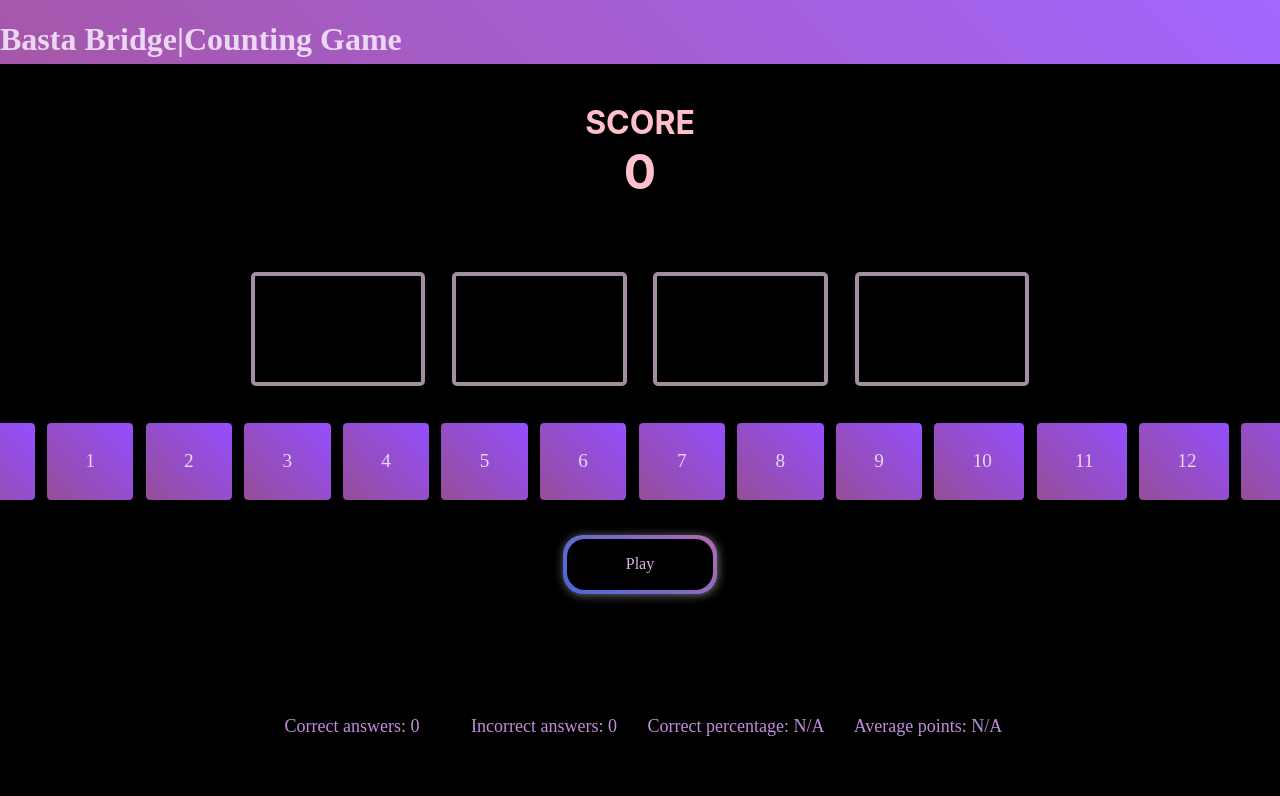
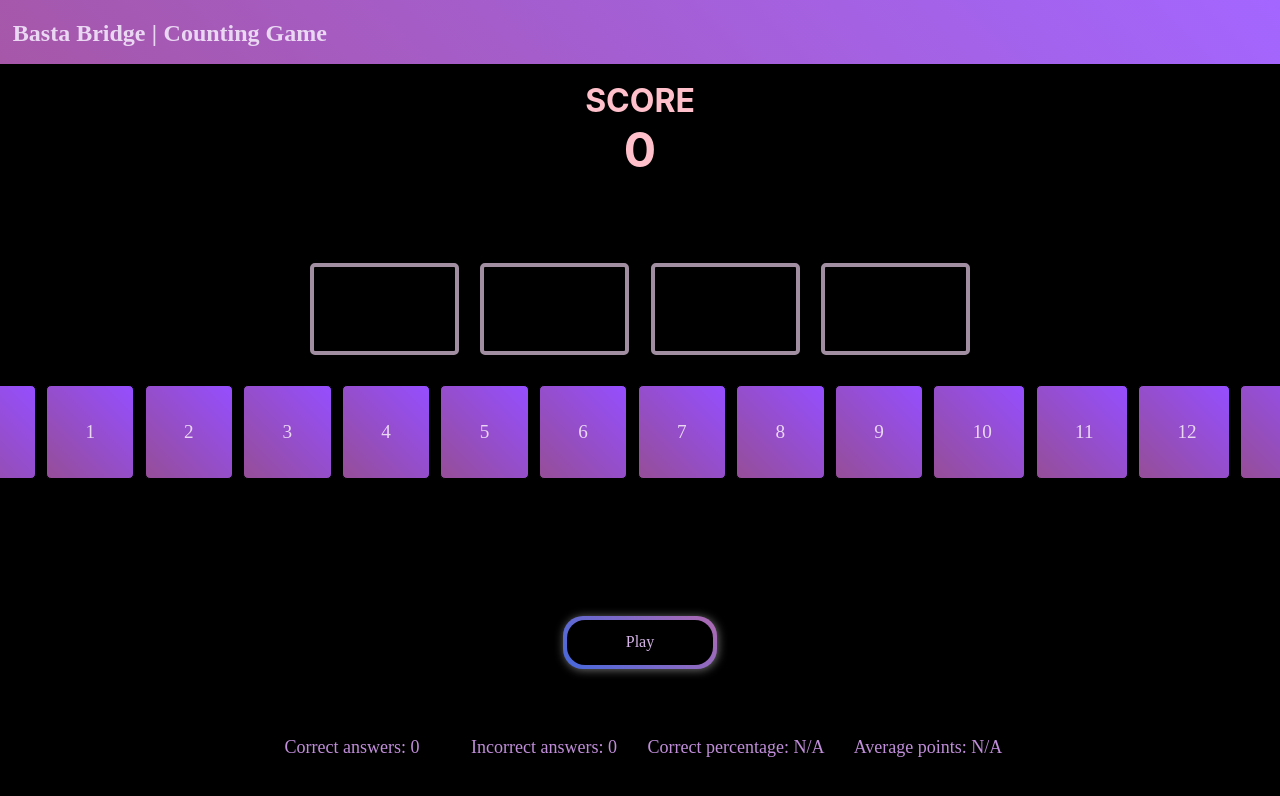
Before and after one commit to petarbasta/Bridge-Counting-Game, a React (Create React App) app: page / in a window 1280 px wide. Shown: the top 796 px of the page. Built offline with nearby package versions, Linux system fonts and the light colour scheme; no server answers.

Commit message:
Conditionally display problems

```diff
--- a/src/Game.css
+++ b/src/Game.css
@@ -62,7 +62,7 @@
     box-shadow: 0 12px 24px rgba(128, 128, 128, 0.1);
   }
 
-  .stats {
+  .stats-text {
     color: #c18eda;
     font-family: "didot";
     font-size: large;
--- a/src/Game.tsx
+++ b/src/Game.tsx
@@ -12,10 +12,12 @@ type GameState = {
   answer: number | null | string
   answersLocked: boolean
   isInGame: boolean,
+  isGameComplete: boolean
   problemsRemaining: number,
   correctAnswers: number,
   incorrectAnswers: number,
   score: number,
+  totalPointsScored: number
   pointsForProblem: number | null,
 }
 
@@ -36,7 +38,7 @@ class Game extends React.Component<{}, GameState> {
         this.delay = this.delay.bind(this)
         this.submit = this.submit.bind(this)
         this.keydown = this.keydown.bind(this)
-        this.tenProblems = this.tenProblems.bind(this)
+        this.generateProblems = this.generateProblems.bind(this)
         this.getScore = this.getScore.bind(this)
 
         this.startTime = null
@@ -49,10 +51,12 @@ class Game extends React.Component<{}, GameState> {
           answer: null,
           answersLocked: true,
           isInGame: false,
+          isGameComplete: false,
           problemsRemaining: 0,
           correctAnswers: 0,
           incorrectAnswers: 0,
           score: 0,
+          totalPointsScored: 0,
           pointsForProblem: null,
         }
     }
@@ -67,7 +71,6 @@ class Game extends React.Component<{}, GameState> {
       num2: null,
       num3: null,
       answer: null,
-      isInGame: true,
       pointsForProblem: null
     })
 
@@ -102,7 +105,7 @@ class Game extends React.Component<{}, GameState> {
     document.removeEventListener("keydown", this.keydown, false);
 
     let elapsedTime = new Date().getTime() - this.startTime!
-    this.setState({ answer: answer, answersLocked: true, isInGame: false })
+    this.setState({ answer: answer, answersLocked: true })
 
     // If answer is correct
     if (answer === this.problem![3]) {
@@ -110,6 +113,7 @@ class Game extends React.Component<{}, GameState> {
       let pointsForProblem = this.getScore(elapsedTime)
       this.setState({
         score: this.state.score + pointsForProblem,
+        totalPointsScored: this.state.totalPointsScored + pointsForProblem,
         pointsForProblem: pointsForProblem,
         correctAnswers: this.state.correctAnswers + 1,
       })
@@ -129,6 +133,10 @@ class Game extends React.Component<{}, GameState> {
       // Decrement counter and start next problem
       this.setState({ problemsRemaining: this.state.problemsRemaining - 1 }, () => { this.onStart() })
     }
+    else {
+      await this.delay(GameConfig.problemDelay)
+      this.setState({ isInGame: false, isGameComplete: true})
+    }
   }
 
   // Get score for problem based on time to answer
@@ -145,10 +153,10 @@ class Game extends React.Component<{}, GameState> {
     }
   }
 
-  // Initiates 10 new problems
-  async tenProblems() {
+  // Generates new problems
+  async generateProblems() {
     logEvent(analytics, 'new_game_initiated')
-    this.setState({ problemsRemaining: 9 }, () => { this.onStart() })
+    this.setState({ problemsRemaining: GameConfig.roundsPerGame - 1, isInGame: true, isGameComplete: false, score: 0 }, () => { this.onStart() })
   }
 
   // Set program to sleep
@@ -178,6 +186,13 @@ class Game extends React.Component<{}, GameState> {
   }
 
     render() {
+        let messageColor = "#a18fa1"
+        if (this.state.pointsForProblem !== null) {
+          messageColor = this.state.pointsForProblem === 0 ? "#990000" : "green"
+        }
+
+        let message = this.state.pointsForProblem === null ? null : <h3 style={{ color: messageColor, fontFamily: "didot", fontSize: "xx-large" }}>+ {this.state.pointsForProblem.toLocaleString()} points</h3>
+
         const numbers = [0, 1, 2, 3, 4, 5, 6, 7, 8, 9, 10, 11, 12, 13]
         const answerButtons = numbers.map((key) => {
             return (
@@ -187,33 +202,27 @@ class Game extends React.Component<{}, GameState> {
             )
         })
 
-        let messageColor = "#a18fa1"
-
-        if (this.state.pointsForProblem !== null) {
-        messageColor = this.state.pointsForProblem === 0 ? "#990000" : "green"
-        }
-
-        let message = this.state.pointsForProblem === null ? null : <h2 style={{ color: messageColor, fontFamily: "didot", fontSize: "xx-large" }}>+ {this.state.pointsForProblem.toLocaleString()} points</h2>
-
         return (
             <div style={{ display: "flex", flexDirection: "column", justifyContent: "center", alignItems: "center", height: "100%", width: "100%", backgroundColor: "black" }}>
 
-              {/* Game */}
-              <div style={{ display: "flex", flexDirection: "column", justifyContent: "center", alignItems: "center", height: "80%", width: "100%" }}>
-
+              <div style= {{ display: "flex", flexDirection: "column", justifyContent: "center", alignItems: "center", height: "25%", width: "100%" }}>
                 {/* Total score */}
-                <div style= {{ display: "flex", flexDirection: "column", justifyContent: "center", alignItems: "center", height: "20%", width: "100%" }}>
+                <div style= {{ display: "flex", flexDirection: "column", justifyContent: "center", alignItems: "center", height: "75%", width: "100%" }}>
                     <h3 style= {{ color: 'pink', margin: '0%', fontSize: "xx-large" }}>SCORE</h3>
                     <h1 style= {{ color: 'pink', margin: '0%', fontSize: "xxx-large" }}> {this.state.score.toLocaleString()} </h1>
                 </div>
 
                 {/* Message on answer */}
-                <div style={{ display: "flex", flexDirection: "row", justifyContent: "center", alignItems: "center", height: "5%", width: "100%" }}>
-                  {message}
+                <div style= {{ display: "flex", flexDirection: "column", justifyContent: "end", alignItems: "center", height: "25%", width: "100%" }}>
+                    {!this.state.isGameComplete && message}
                 </div>
 
+              </div>
+
+              {!this.state.isGameComplete &&
+                <div style={{ display: "flex", flexDirection: "column", justifyContent: "start", alignItems: "center", height: "50%", width: "100%", margin: "0%" }} >
                   {/* Problem display */}
-                <div style={{ display: "flex", flexDirection: "row", justifyContent: "space-evenly", alignItems: "center", height: "30%", width: "65%", margin: "0%" }} >
+                  <div style={{ display: "flex", flexDirection: "row", justifyContent: "space-evenly", alignItems: "center", height: "40%", width: "55%", margin: "0%" }} >
                       <div className="number-box" style={{ border: "4px solid " + messageColor }}>
                           <p style={{ fontSize: "xxx-large", color: messageColor }}>{this.state.num1}</p>
                       </div>
@@ -229,24 +238,26 @@ class Game extends React.Component<{}, GameState> {
                   </div>
 
                   {/* Answer buttons  */}
-                <div style={{ display: "flex", flexDirection: "row", justifyContent: "center", alignItems: "center", height: "15%", width: "80%" }}>
+                  <div style={{ display: "flex", flexDirection: "row", justifyContent: "center", alignItems: "center", height: "30%", width: "80%" }}>
                       {answerButtons}
                   </div>
+                </div>
+              }
 
-                {/* Control buttons */}
-                <div style={{ display: "flex", flexDirection: "row", justifyContent: "center", alignItems: "center", height: "20%", width: "40%" }}>
-                  <button disabled={this.state.isInGame || this.state.problemsRemaining > 0} className="bn30" onClick={() => this.tenProblems()}>
+
+              {/* Play button */}
+              <div style={{ display: "flex", flexDirection: "row", justifyContent: "center", alignItems: "center", height: "15%", width: "100%" }}>
+                <button style={{width:"12%"}}disabled={this.state.isInGame} className="bn30" onClick={() => this.generateProblems()}>
                   Play
                 </button>
               </div>
-              </div>
 
-              {/* Stats display */}
-              <div style={{ display: "flex", flexDirection: "row", justifyContent: "center", alignItems: "center", height: "20%", width: "100%"}} >
-                <p className="stats">Correct answers: {this.state.correctAnswers}</p>
-                <p className="stats">Incorrect answers: {this.state.incorrectAnswers}</p>
-                <p className="stats">Correct percentage: {this.state.correctAnswers + this.state.incorrectAnswers === 0 ? "N/A" : (100 * this.state.correctAnswers / (this.state.correctAnswers + this.state.incorrectAnswers)).toFixed(2) + "%"}</p>
-                <p className="stats"> Average points: {this.state.correctAnswers + this.state.incorrectAnswers === 0 ? "N/A" : Math.round(this.state.score / (this.state.correctAnswers + this.state.incorrectAnswers)).toLocaleString()}</p>
+              {/* Stats */}
+              <div style={{ display: "flex", flexDirection: "row", justifyContent: "center", alignItems: "center", height: "15%", width: "100%"}} >
+                <p className="stats-text">Correct answers: {this.state.correctAnswers}</p>
+                <p className="stats-text">Incorrect answers: {this.state.incorrectAnswers}</p>
+                <p className="stats-text">Correct percentage: {this.state.correctAnswers + this.state.incorrectAnswers === 0 ? "N/A" : (100 * this.state.correctAnswers / (this.state.correctAnswers + this.state.incorrectAnswers)).toFixed(2) + "%"}</p>
+                <p className="stats-text"> Average points: {this.state.correctAnswers + this.state.incorrectAnswers === 0 ? "N/A" : Math.round(this.state.totalPointsScored / (this.state.correctAnswers + this.state.incorrectAnswers)).toLocaleString()}</p>
               </div>
             </div>
         )
--- a/src/GameConfig.tsx
+++ b/src/GameConfig.tsx
@@ -11,7 +11,8 @@ let GameConfig = {
     "gracePeriod": 50,
     "decayPeriod": 3000,
     "minScore": 10000,
-    "maxScore": 100000
+    "maxScore": 100000,
+    "roundsPerGame": 1
 }
 
 export {GameConfig}
--- a/src/Header.tsx
+++ b/src/Header.tsx
@@ -7,10 +7,10 @@ class Header extends Component<{}, {}> {
     return (
         <header style = {{ height: '8%', width: '100%', background: 'linear-gradient(45deg, #a657a8, #a366ff)', display: 'flex' }}>
 
-            <div style={{height: "100%", width: "50%", display: 'flex', justifyContent: 'start'}}>
-                <h1 style={{ fontFamily: "didot", color: "#ead8f3",   textAlign: "right"}}>Basta Bridge</h1>
-                <h1 style={{ fontFamily: "didot", color: "#ead8f3",   textAlign: "center"}}> | </h1>
-                <h1 style={{ fontFamily: "didot", color: "#ead8f3",   textAlign: "left"}}>Counting Game</h1>
+            <div style={{height: "100%", width: "50%", display: 'flex', justifyContent: 'start', marginLeft: "1%"}}>
+                <h2 style={{ fontFamily: "didot", color: "#ead8f3", textAlign: "right"}}>Basta Bridge</h2>
+                <h2 style={{ fontFamily: "didot", color: "#ead8f3", textAlign: "center", marginLeft: "1%", marginRight: "1%"}}> | </h2>
+                <h2 style={{ fontFamily: "didot", color: "#ead8f3", textAlign: "left"}}>Counting Game</h2>
             </div>
 
         </header>
```
Lines whose indentation alone changed are shown as unchanged.
